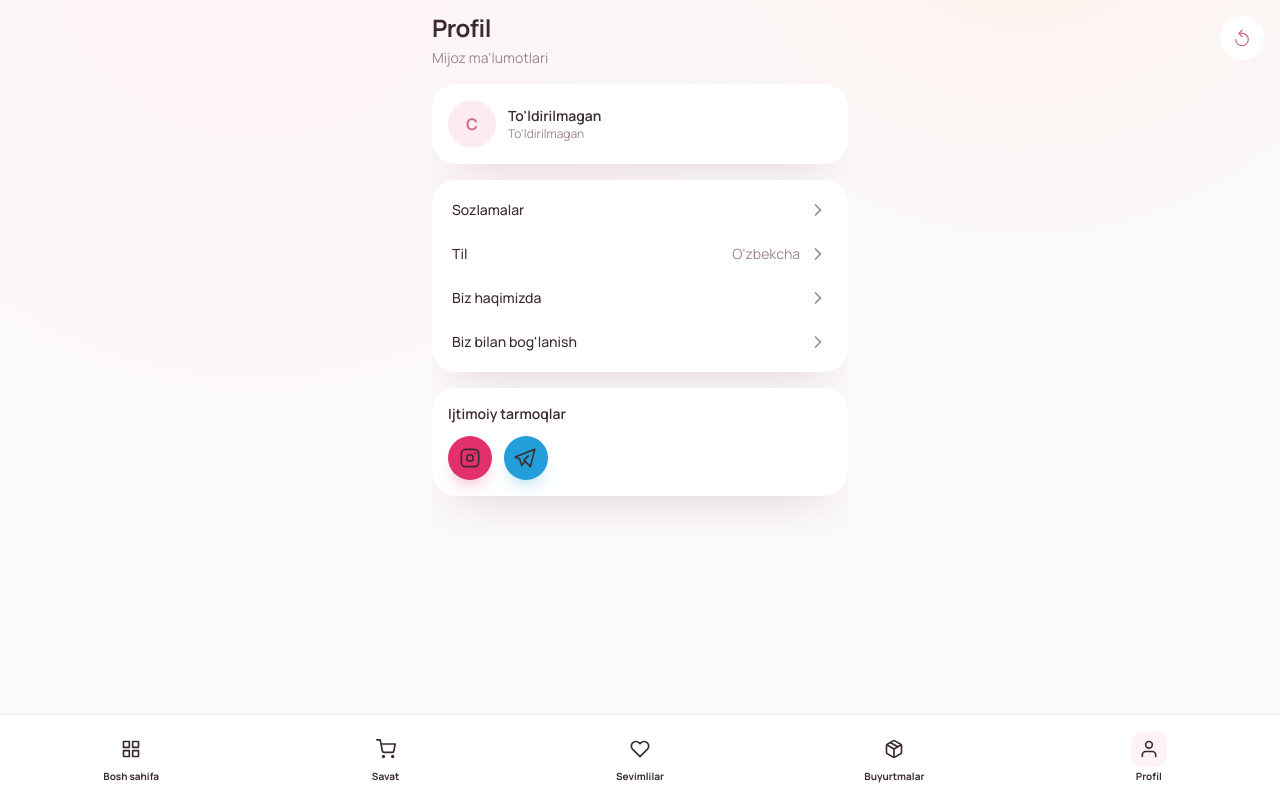
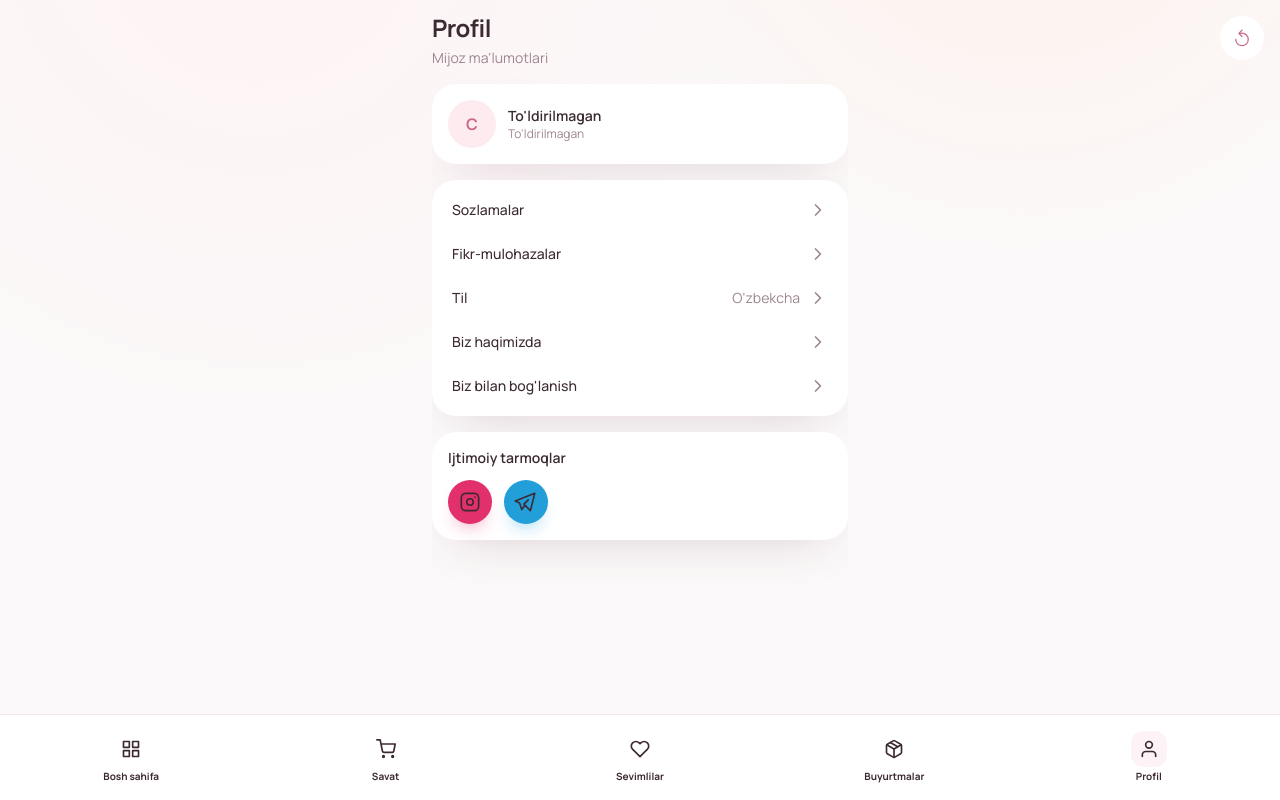
Before and after one commit to Abdurahman0/chikko-telegram-webapp, a Next.js app: page /uz/profile in a window 1280 px wide. Built offline with nearby package versions, Linux system fonts and the light colour scheme.

Commit message:
feat: add profile page and reusable dual-range slider component

```diff
--- a/src/app/[locale]/profile/page.tsx
+++ b/src/app/[locale]/profile/page.tsx
@@ -99,6 +99,16 @@ function ProfileScreen({ locale }: { locale: AppLocale }) {
           </span>
         </Link>
 
+        <Link
+          href={`/${locale}/reviews`}
+          className="flex items-center justify-between rounded-2xl px-3 py-3 text-left hover:bg-surface-soft"
+        >
+          <span className="text-sm font-medium">{messages.reviews.title}</span>
+          <span className="text-app-muted">
+            <FiChevronRight className="h-5 w-5" />
+          </span>
+        </Link>
+
         <button
           type="button"
           onClick={() => setLanguageOpen(true)}
--- a/src/components/catalog/dual-range-slider.tsx
+++ b/src/components/catalog/dual-range-slider.tsx
@@ -53,14 +53,7 @@ export function DualRangeSlider({
     }
   }, [maxVal, getPercent]);
 
-  // Get min and max values when their state changes
-  useEffect(() => {
-    if (minVal !== value[0] || maxVal !== value[1]) {
-      onChange([minVal, maxVal]);
-    }
-  }, [minVal, maxVal, onChange, value]);
-
-  // Update internal state if props change
+  // Update internal state if props change (from manual typing in parent)
   useEffect(() => {
     setMinVal(value[0]);
     setMaxVal(value[1]);
@@ -77,9 +70,10 @@ export function DualRangeSlider({
         step={step}
         value={minVal}
         onChange={(event) => {
-          const value = Math.min(Number(event.target.value), maxVal - step);
-          setMinVal(value);
-          minValRef.current = value;
+          const newValue = Math.min(Number(event.target.value), maxVal - step);
+          setMinVal(newValue);
+          minValRef.current = newValue;
+          onChange([newValue, maxVal]);
         }}
         className={cn(
           "thumb thumb--left pointer-events-none absolute z-[3] h-0 w-full outline-none",
@@ -93,9 +87,10 @@ export function DualRangeSlider({
         step={step}
         value={maxVal}
         onChange={(event) => {
-          const value = Math.max(Number(event.target.value), minVal + step);
-          setMaxVal(value);
-          maxValRef.current = value;
+          const newValue = Math.max(Number(event.target.value), minVal + step);
+          setMaxVal(newValue);
+          maxValRef.current = newValue;
+          onChange([minVal, newValue]);
         }}
         className="thumb thumb--right pointer-events-none absolute z-[4] h-0 w-full outline-none"
       />
```
